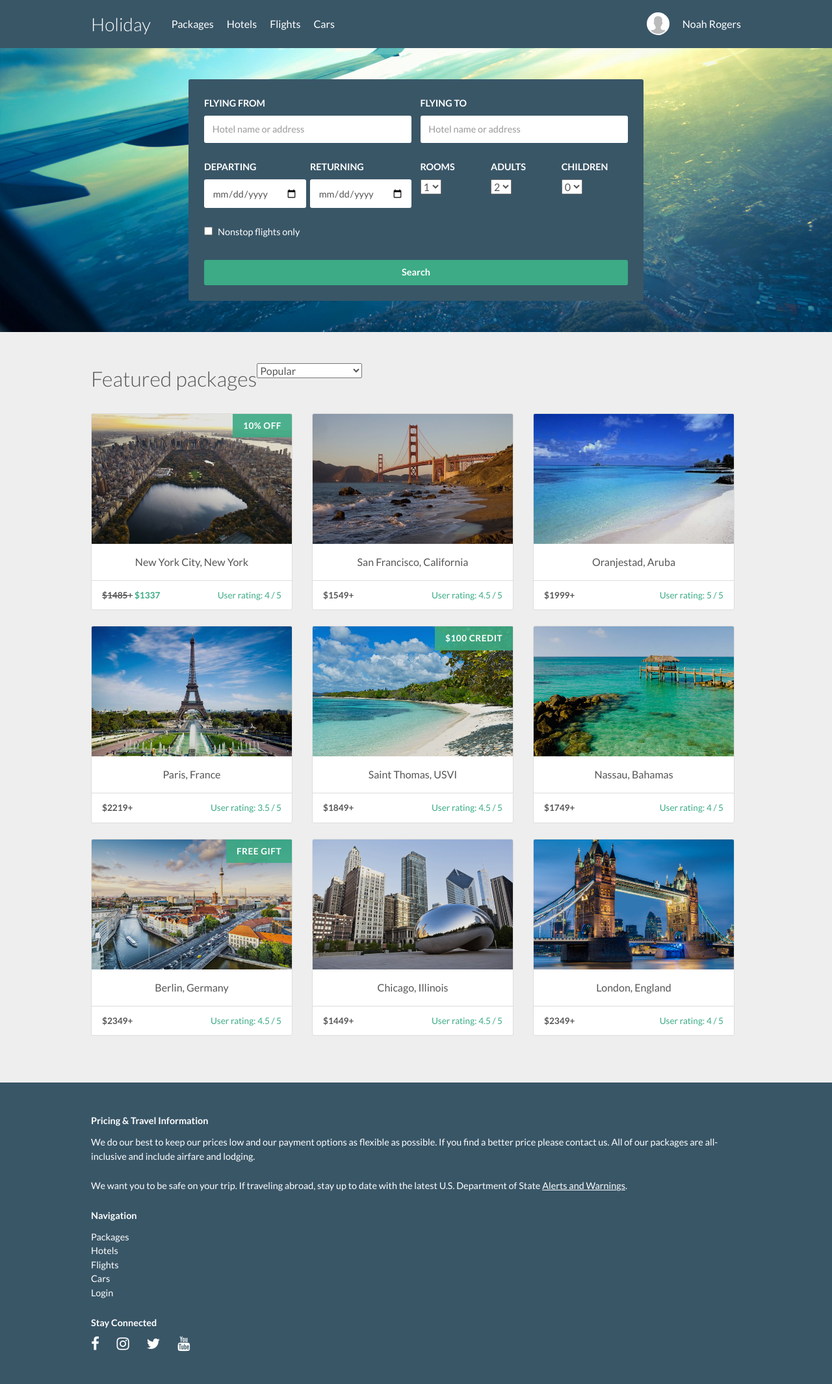
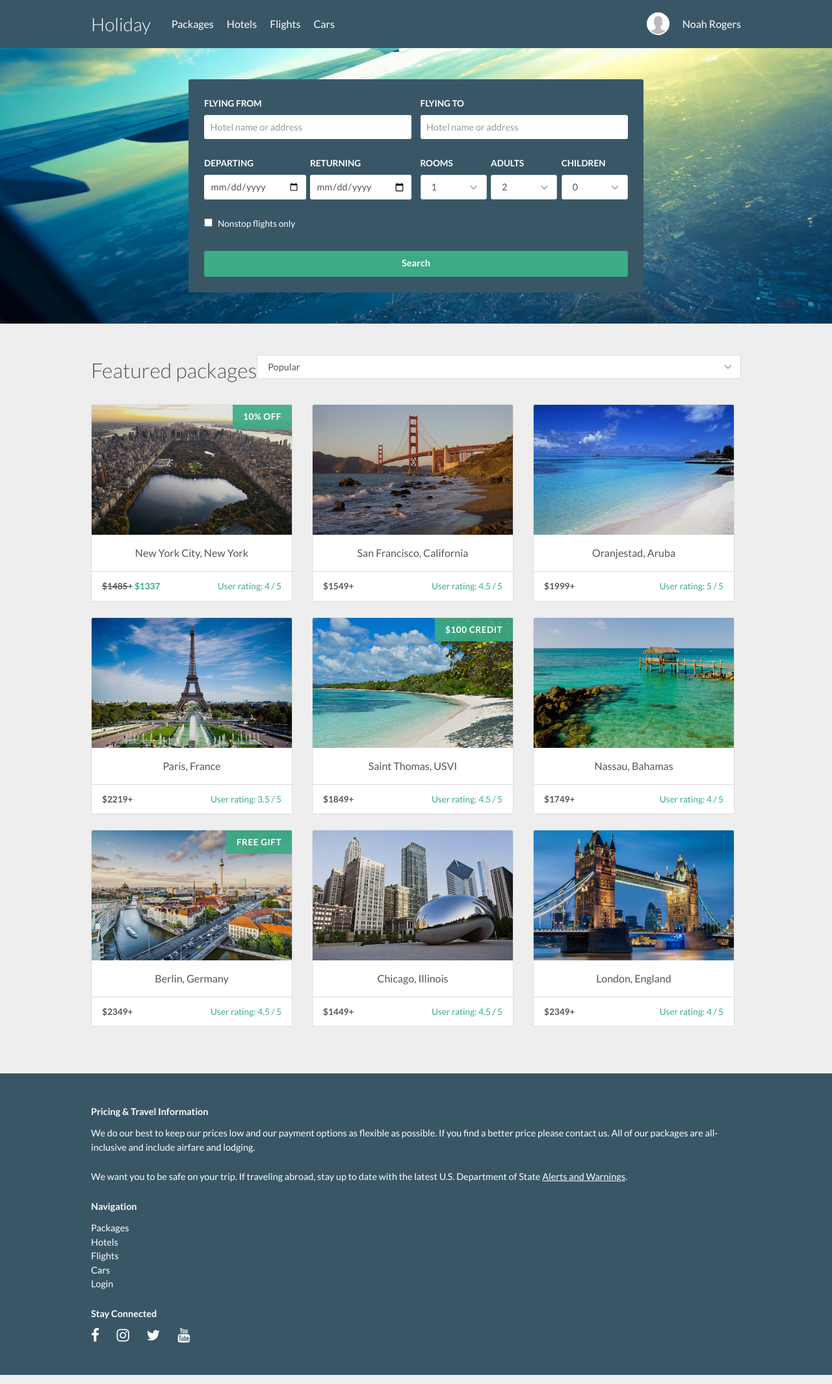
Before and after one commit to Treydor/holiday, a Jekyll site: the page built from index.html, in a window 1280 px wide. Shown: the whole page at 65% size. Built offline with Jekyll 4.4.1, drawn with Linux system fonts in a browser that asks for light colours; nearby versions of some CDN libraries.

Commit message:
Adjusts styles

```diff
--- a/assets/stylesheets/components/_forms.scss
+++ b/assets/stylesheets/components/_forms.scss
@@ -8,14 +8,14 @@ input[type="number"],
 input[type="tel"],
 input[type="url"],
 input[type="time"],
-textarea, button {
+textarea {
   background: $white;
   border: 0;
   border-radius: $border-radius;
   color: $black;
   font-size: .9rem;
   outline: none;
-  padding: .8rem;
+  padding: .6rem;
   width: 100%;
 }
 
@@ -38,7 +38,7 @@ textarea, button {
 /*------ Date picker  ------*/
 
 input[type="date"] {
-  height: 44.58px;
+  height: 37.94px;
 }
 
 ::-webkit-inner-spin-button {
@@ -48,10 +48,11 @@ input[type="date"] {
 
 /*------ Custom Select  ------*/
 
-.select-style {
+.styled-select {
   background: $white;
+  border: 1px solid $border-light;
   border-radius: $border-radius;
-  height: 44.59px;
+  height: 37.94px;
   overflow: hidden;
   position: relative;
 
@@ -67,7 +68,7 @@ input[type="date"] {
   }
 }
 
-.select__list {
+.styled-select__list {
   -moz-appearance: none;
   -webkit-appearance: none;
   background: transparent;
@@ -83,19 +84,10 @@ input[type="date"] {
   z-index: 2;
 }
 
-.select__list:-moz-focusring {
+.styled-select:-moz-focusring {
   border: 0;
   color: transparent;
   text-shadow: 0 0 0 $black;
-}
-
-.select__section-sort {
-  border: 1px solid $border-light;
-  width: 100%;
-
-  @media #{$medium} { max-width: 220px; }
-
-  @media #{$large} { float: right; }
 }
 
 /*------ Labels  ------*/
@@ -103,7 +95,7 @@ input[type="date"] {
 label {
   color: $white;
   display: inline-block;
-  font-size: .9rem;
+  font-size: .85rem;
   font-weight: $bold;
   margin-bottom: .5rem;
   text-transform: uppercase;
--- a/assets/stylesheets/components/_grid.scss
+++ b/assets/stylesheets/components/_grid.scss
@@ -4,12 +4,12 @@
   @extend %clearfix;
   margin-bottom: 1rem;
 
+  &:last-of-type {
+    margin-bottom: 0;
+  }
+
   @media #{$medium} {
     margin-bottom: 1.5rem;
-
-    &:last-of-type {
-      margin-bottom: 0;
-    }
   }
 }
 
@@ -48,7 +48,7 @@
   }
 
   .column--fourth {
-    width: 24.5%;
+    width: 23.5%;
   }
 }
 
@@ -63,3 +63,13 @@
     margin-left: 0;
   }
 }
+
+.column--fourth--locked {
+  float: left;
+  margin-left: 2%;
+  width: 23.5%;
+
+  &:first-of-type {
+    margin-left: 0;
+  }
+}
```
